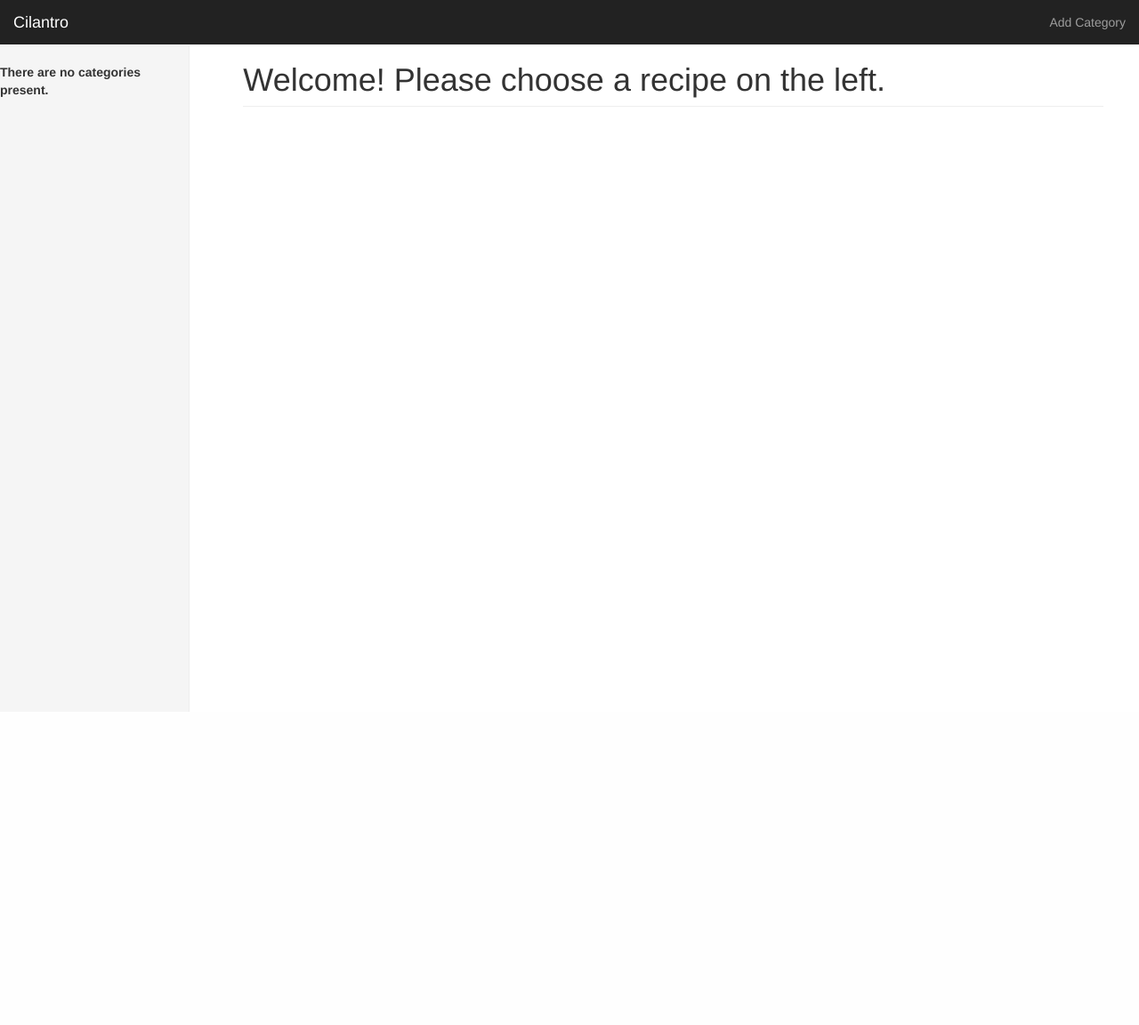
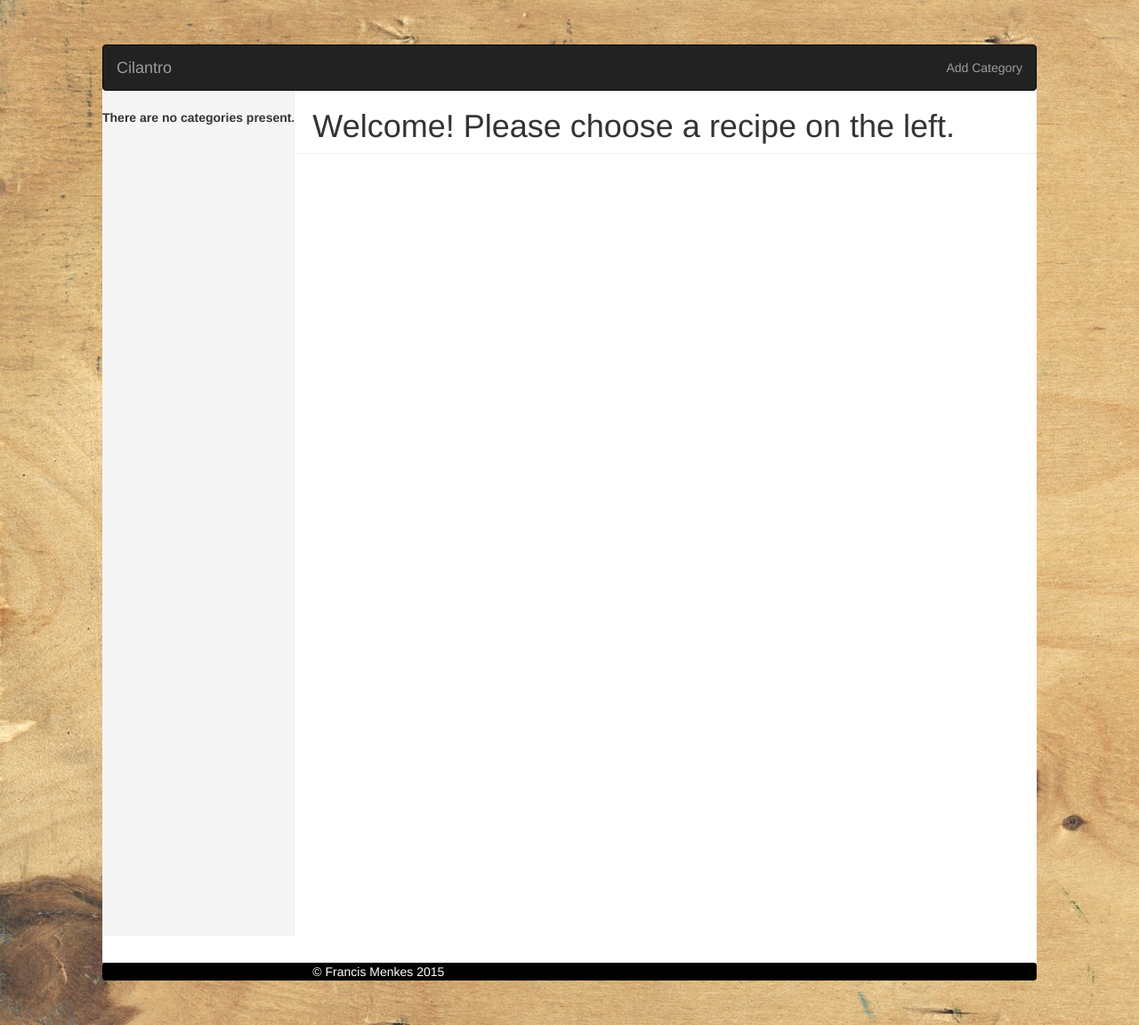
Before and after one commit to fmenkes/cilantro_project, a Django app: page /cilantro/ in a window 1280 px wide. Shown: the whole page at 89% size. Before the commit the page ends 800 px from the top, so only its background shows below. Run offline with Django 3.2, Linux system fonts and the light colour scheme; data that the repository does not hold is empty; some libraries are stand-ins or nearby versions.

Commit message:
Gave the page a facelift

```diff
--- a/cilantro/views.py
+++ b/cilantro/views.py
@@ -68,7 +68,6 @@ def add_recipe(request):
                 recipe_form.save(commit=True)
 
                 for form in ingredients_form.forms:
-                    #pdb.set_trace()
                     if form.cleaned_data:
                         form.instance.recipe = Recipe.objects.get(name=recipe_name)
                         form.save(commit=True)
--- a/static/css/cilantro.css
+++ b/static/css/cilantro.css
@@ -1,3 +1,113 @@
+/*
+ * CSS based on Bootstrap Dashboard example theme.
+ */
+
+/* Move body down and place content in the middle. */
+body {
+  padding-top: 50px;
+  width: auto;
+  max-width: 75em;
+  margin: auto;
+}
+
+/*
+ * Global add-ons
+ */
+
+.cilantro-header {
+  padding-bottom: 10px;
+  border-bottom: 1px solid #eee;
+}
+
+/*
+ * Top navigation
+ * Hide default border to remove 1px line.
+ */
+.navbar-fixed-top {
+  border: 0;
+}
+
+/*
+ * Sidebar
+ */
+
+/* Hide for mobile, show later */
+.sidebar {
+  display: none;
+}
+@media (min-width: 768px) {
+  .sidebar {
+    position: relative;
+    float: left;
+    height: 950px;
+    top: 0px;
+    bottom: 0;
+    left: 0;
+    z-index: 1000;
+    display: block;
+    padding: 20px;
+    overflow-x: hidden;
+    overflow-y: auto; /* Scrollable contents if viewport is shorter than content. */
+    background-color: #f5f5f5;
+    border-right: 1px solid #eee;
+    margin-top: -20px;
+    margin-bottom: 100px;
+    margin-right: 20px;
+  }
+}
+
+/* Sidebar navigation */
+.nav-sidebar {
+  margin-right: -21px; /* 20px padding + 1px border */
+  margin-bottom: 20px;
+  margin-left: -20px;
+}
+.nav-sidebar > li > a {
+  padding-right: 100px;
+  padding-left: 40px;
+}
+.nav-sidebar > .active > a,
+.nav-sidebar > .active > a:hover,
+.nav-sidebar > .active > a:focus {
+  color: #fff;
+  background-color: #428bca;
+}
+
+
+/*
+ * Main content
+ */
+.main {
+    display: block;
+    width: auto;
+    background-color: white;
+    height: 1000px;
+    margin-top: -40px;
+    padding-top: 20px;
+    padding-left: 20px;
+    bottom: 0;
+}
+
+
+/*
+ * Placeholder dashboard ideas
+ */
+
+.placeholders {
+  margin-bottom: 30px;
+  text-align: center;
+}
+.placeholders h4 {
+  margin-bottom: 0;
+}
+.placeholder {
+  margin-bottom: 20px;
+}
+.placeholder img {
+  display: inline-block;
+  border-radius: 50%;
+}
+
 .recipe-item {
     position: relative;
     display: block;
@@ -18,5 +128,10 @@
     display: none;
 }
 
-#cilantro-navbar {
+.footer {
+    width: auto;
+    max-width: 1052px;
+    background-color: black;
+    color: white;
+    border-radius: 4px;
 }
--- a/static/css/dashboard.css
+++ /dev/null
@@ -1,105 +0,0 @@
-/*
- * Base structure
- */
-
-/* Move down content because we have a fixed navbar that is 50px tall */
-body {
-  padding-top: 50px;
-}
-
-
-/*
- * Global add-ons
- */
-
-.sub-header {
-  padding-bottom: 10px;
-  border-bottom: 1px solid #eee;
-}
-
-/*
- * Top navigation
- * Hide default border to remove 1px line.
- */
-.navbar-fixed-top {
-  border: 0;
-}
-
-/*
- * Sidebar
- */
-
-/* Hide for mobile, show later */
-.sidebar {
-  display: none;
-}
-@media (min-width: 768px) {
-  .sidebar {
-    position: fixed;
-    top: 51px;
-    bottom: 0;
-    left: 0;
-    z-index: 1000;
-    display: block;
-    padding: 20px;
-    overflow-x: hidden;
-    overflow-y: auto; /* Scrollable contents if viewport is shorter than content. */
-    background-color: #f5f5f5;
-    border-right: 1px solid #eee;
-  }
-}
-
-/* Sidebar navigation */
-.nav-sidebar {
-  margin-right: -21px; /* 20px padding + 1px border */
-  margin-bottom: 20px;
-  margin-left: -20px;
-}
-.nav-sidebar > li > a {
-  padding-right: 100px;
-  padding-left: 40px;
-}
-.nav-sidebar > .active > a,
-.nav-sidebar > .active > a:hover,
-.nav-sidebar > .active > a:focus {
-  color: #fff;
-  background-color: #428bca;
-}
-
-
-/*
- * Main content
- */
-.main {
-  padding: 20px;
-}
-
-@media (min-width: 768px) {
-  .main {
-    padding-right: 40px;
-    padding-left: 60px;
-  }
-}
-.main .page-header {
-  margin-top: 0;
-}
-
-
-/*
- * Placeholder dashboard ideas
- */
-
-.placeholders {
-  margin-bottom: 30px;
-  text-align: center;
-}
-.placeholders h4 {
-  margin-bottom: 0;
-}
-.placeholder {
-  margin-bottom: 20px;
-}
-.placeholder img {
-  display: inline-block;
-  border-radius: 50%;
-}
--- a/templates/base.html
+++ b/templates/base.html
@@ -15,8 +15,7 @@
     <!-- Bootstrap core CSS -->
     <link href="{% static 'css/bootstrap.min.css' %}" rel="stylesheet">
 
-    <!-- Custom styles for this template -->
-    <link href="{% static 'css/dashboard.css' %}" rel="stylesheet">
+    <!-- Custom style for this template -->
     <link href="{% static 'css/cilantro.css' %}" rel="stylesheet">
 
     <!-- HTML5 shim and Respond.js for IE8 support of HTML5 elements and media queries -->
@@ -26,11 +25,8 @@
     <![endif]-->
   </head>
 
-  <body>
-
-    <div>
-    <nav id="cilantro-navbar" class="navbar navbar-inverse navbar-fixed-top">
-        <div class="container-fluid">
+  <body style="background-image:url('{% static 'images/26.jpg' %}')">
+    <nav id="cilantro-navbar" class="navbar navbar-inverse ">
         <div class="navbar-header">
           <button type="button" class="navbar-toggle collapsed" data-toggle="collapse" data-target="#navbar" aria-expanded="false" aria-controls="navbar">
             <span class="sr-only">Toggle navigation</span>
@@ -44,23 +40,19 @@
           <ul class="nav navbar-nav navbar-right">
             <li><a href="{% url 'add_category' %}">Add Category</a></li>
           </ul>
-            </div>
-      </div>
+       </div>
     </nav>
-        <div class="container-fluid">
-        <div class="row">
-        <div class="col-sm-3 col-md-2 sidebar">
+        <div class="sidebar">
           {% block side_block %}
           {% get_category_list category %}
           {% endblock %}
         </div>
-        <div class="col-sm-9 col-sm-offset-3 col-md-10 col-md-offset-2 main">
+        <div class="main">
           {% block body_block %}
           {% endblock %}
 
         </div>
-    </div>
-            </div>
+    <footer class="footer">&copy Francis Menkes 2015</footer>
 
 
     <!-- Bootstrap core JavaScript
--- a/templates/cilantro/index.html
+++ b/templates/cilantro/index.html
@@ -1,5 +1,5 @@
 {% extends 'base.html' %}
    {% load static %}
    {% block body_block %}
-   <h1 class="page-header">Welcome! Please choose a recipe on the left.</h1>
+   <h1 class="cilantro-header">Welcome! Please choose a recipe on the left.</h1>
    {% endblock %}
--- a/templates/cilantro/recipe.html
+++ b/templates/cilantro/recipe.html
@@ -1,7 +1,7 @@
 {% extends 'base.html' %}
 {% load static %}
 {% block body_block %}
-        <h1 class="page-header">{{ recipe.name }}</h1>
+        <h1 class="cilantro-header">{{ recipe.name }}</h1>
         <div class="col-md-6">{% csrf_token %}<input style="border:1px solid #ccc;border-radius:4px" value="{{recipe.servings}}" size="3" maxlength="3"/> Servings<br /><br />
         <table class="table table-responsive">
         <thead><tr><th>Ingredients</th></tr></thead>
```
Also changed, not shown: cilantro/migrations/0001_initial.py (added), static/images/26.jpg (added), static/images/image.jpg (deleted), 1 other file.
